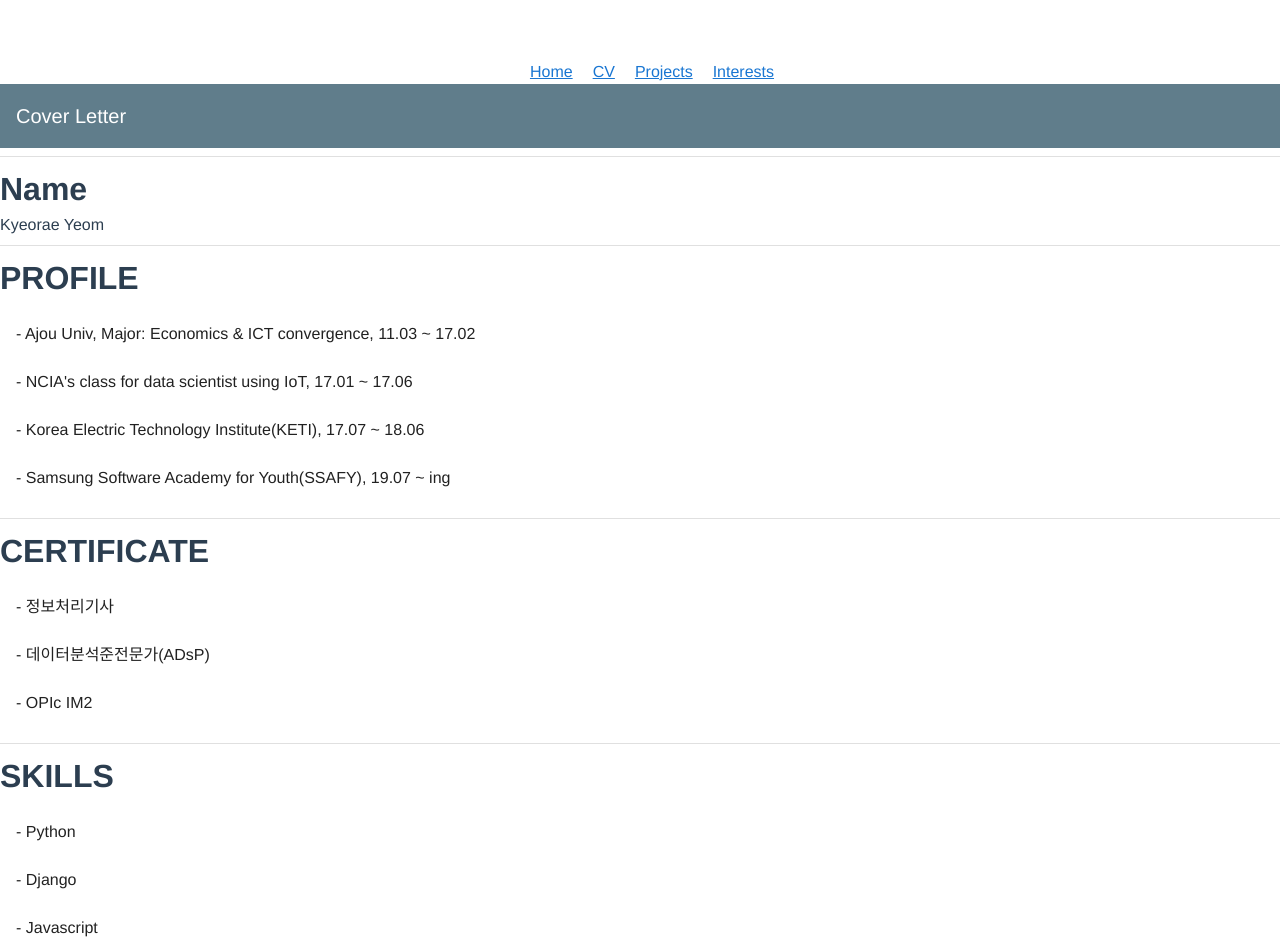
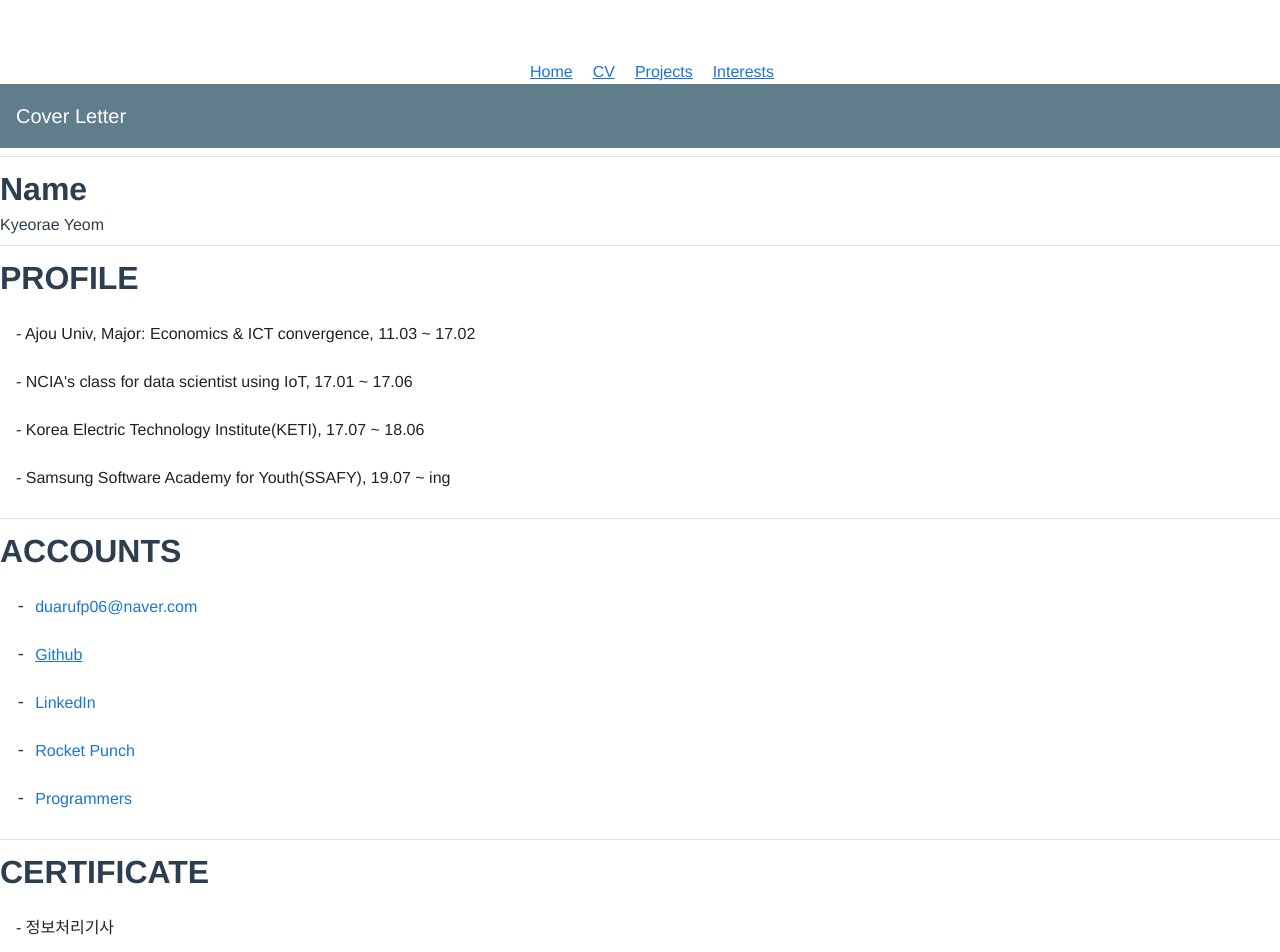
Before and after one commit to yeomkyeorae/yeomlog, a Vue app in the folder frontend/: page /cv in a window 1280 px wide. Shown: the top 952 px of the page. Built offline with nearby package versions, Linux system fonts and the light colour scheme.

Commit message:
200219 | add accounts info at CV

```diff
--- a/frontend/src/views/Cv.vue
+++ b/frontend/src/views/Cv.vue
@@ -15,6 +15,16 @@
 			<v-list-item>- NCIA's class for data scientist using IoT, 17.01 ~ 17.06</v-list-item>
 			<v-list-item>- Korea Electric Technology Institute(KETI), 17.07 ~ 18.06</v-list-item>
 			<v-list-item>- Samsung Software Academy for Youth(SSAFY), 19.07 ~ ing</v-list-item>
+		</v-list>
+		<v-divider class="my-2"></v-divider>
+
+		<h1>ACCOUNTS</h1>
+		<v-list>
+			<v-list-item><pre>- </pre><a target="_blank" @click="mail">duarufp06@naver.com</a></v-list-item>
+			<v-list-item><pre>- </pre><a href="https://github.com/yeomkyeorae" target="_blank">Github</a></v-list-item>
+			<v-list-item><pre>- </pre><a target="_blank">LinkedIn</a></v-list-item>
+			<v-list-item><pre>- </pre><a target="_blank">Rocket Punch</a></v-list-item>
+			<v-list-item><pre>- </pre><a target="_blank">Programmers</a></v-list-item>
 		</v-list>
 		<v-divider class="my-2"></v-divider>
 
@@ -110,6 +120,11 @@
 			return {
 				fullName: 'Kyeorae Yeom'
 			}
+		},
+		methods: {
+			mail() {
+				window.open('mailto:duarufp06@gmail.com');
+			}
 		}
 	}
 </script>
```
